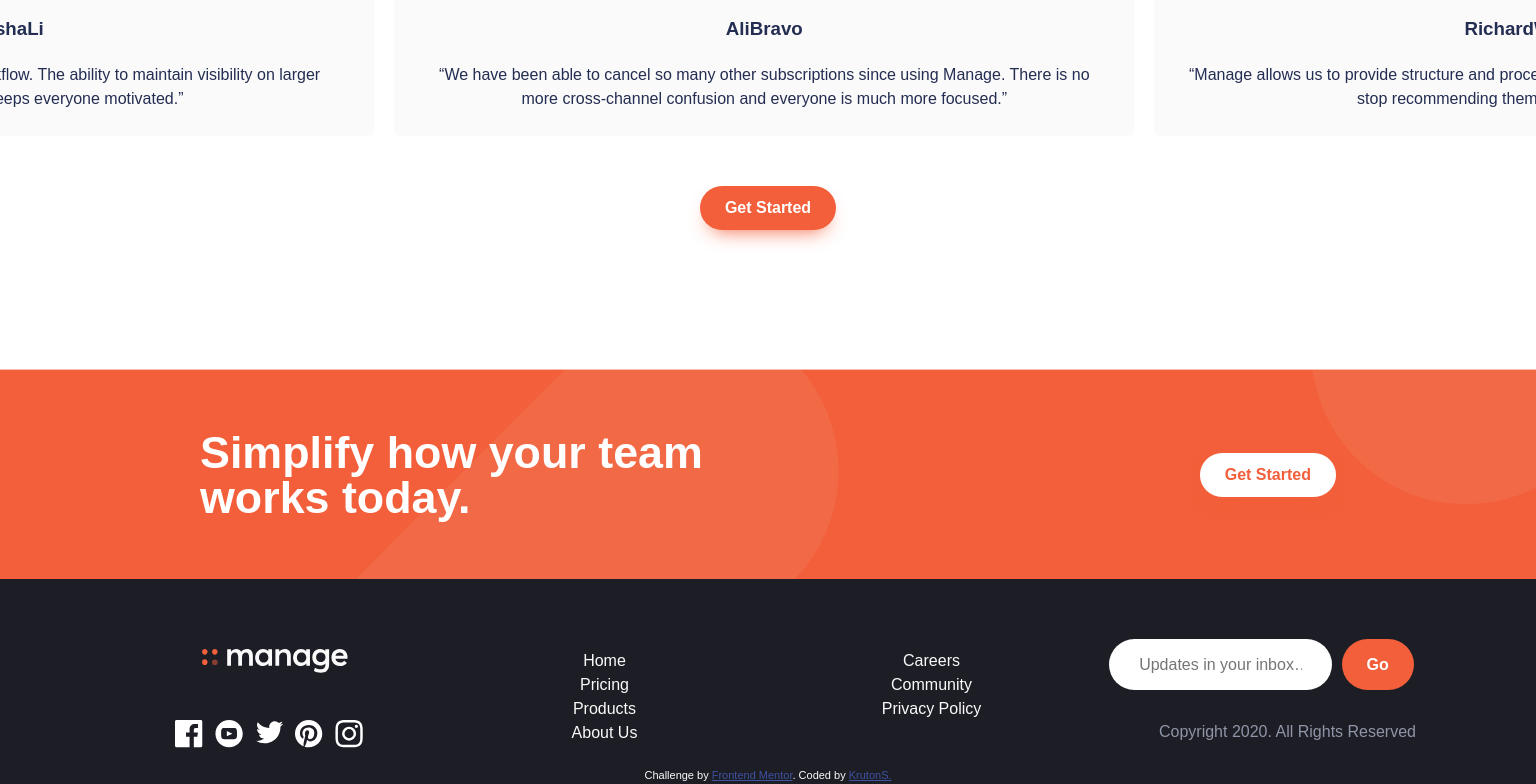
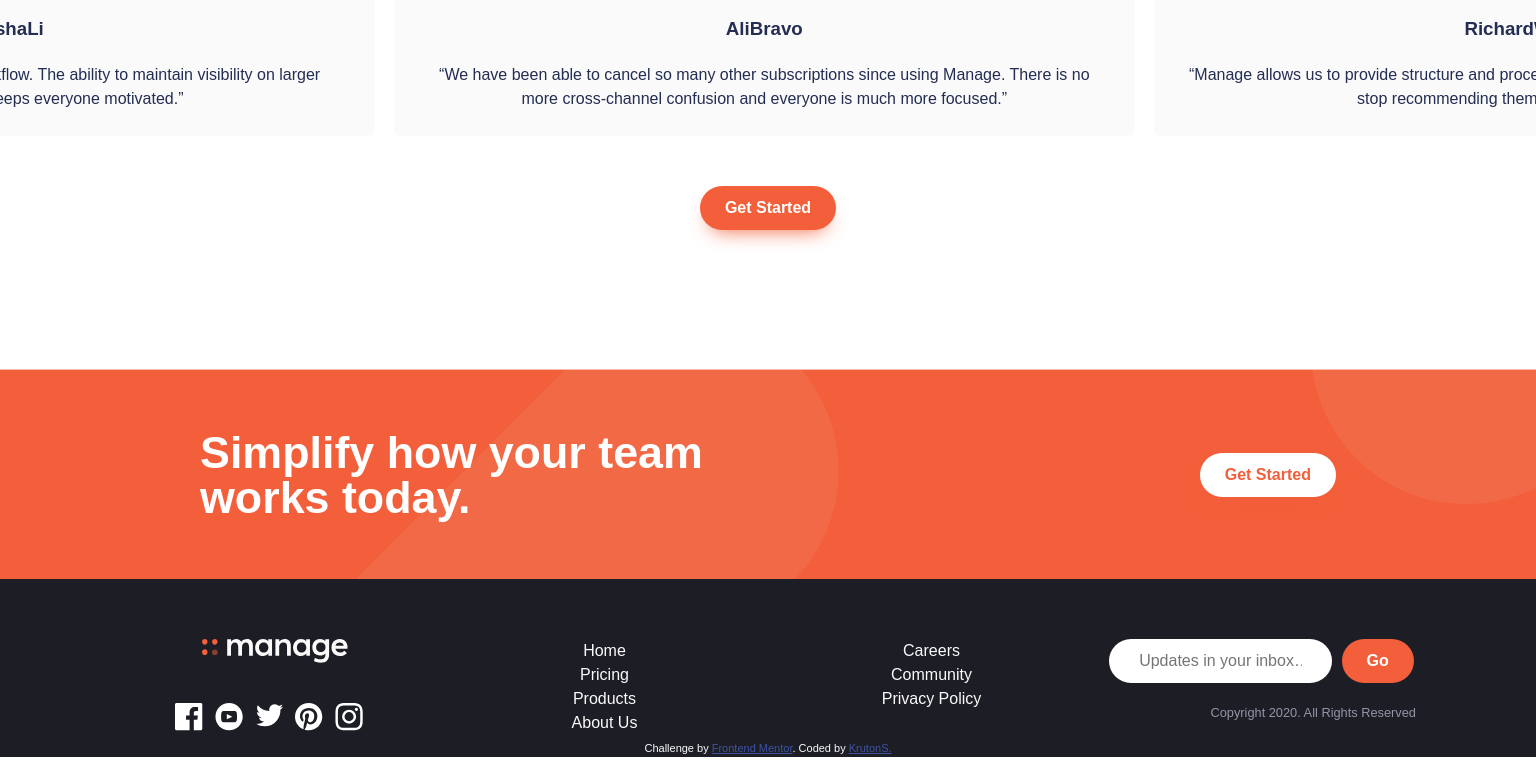
Before and after one commit to KrutonS/manage-landing-page, a React (Create React App) app: page / in a window 1536 px wide. Shown: the part 1552-2336 px from the top of the page. After the commit the page ends 2309 px from the top, so only its background shows below. Built offline with nearby package versions, Linux system fonts and the light colour scheme; a web font is replaced by a local one.

Commit message:
removed console logs

```diff
--- a/src/common/slideshow/slideshow.js
+++ b/src/common/slideshow/slideshow.js
@@ -4,7 +4,6 @@ import React, { useContext, useEffect, useRef, useState } from "react";
 import classNames from "classnames";
 import { MobileScreenContext } from "../../globals";
 import {addProps} from '../../globals';
-// console.log(MobileScreenContext);
 export default function Slideshow(props) {
   // well this concatenates props of a node
 
@@ -57,7 +56,6 @@ export default function Slideshow(props) {
     container.style.transition = null;
 
     function handleTransitionEnd() {
-      console.log("transitionend");
       if (overflow) {
         container.style.transition = "none";
         setOverflow(false);
@@ -98,7 +96,6 @@ export default function Slideshow(props) {
   const translate = isMobile
     ? -width -gap/4  - (width + gap) * (index + offset)
     : -width / 2 - (width + gap) * (index + offset);
-  console.log(width);
   const style = { transform: `translateX(${translate}px)` };
 
   return (
--- a/src/footer/footer.css
+++ b/src/footer/footer.css
@@ -14,10 +14,16 @@ footer{
   fill: var(--neutral-pale-gray);
 }
 .footer-grid>*:not(:first-child){
-  margin-top: 10px;
-  margin-bottom: 10px;
+  margin-top: 50px;
+  margin-bottom: 50px;
+}
+.footer-grid > .article-text{
+  font-size: .8em;
 }
 @media screen and (min-width:1440px){
+  .footer-grid>*:not(:first-child){
+    margin: 0;
+  }
   .footer-grid{
     display: grid;
     grid-template-columns: repeat(4, 1fr);
```
